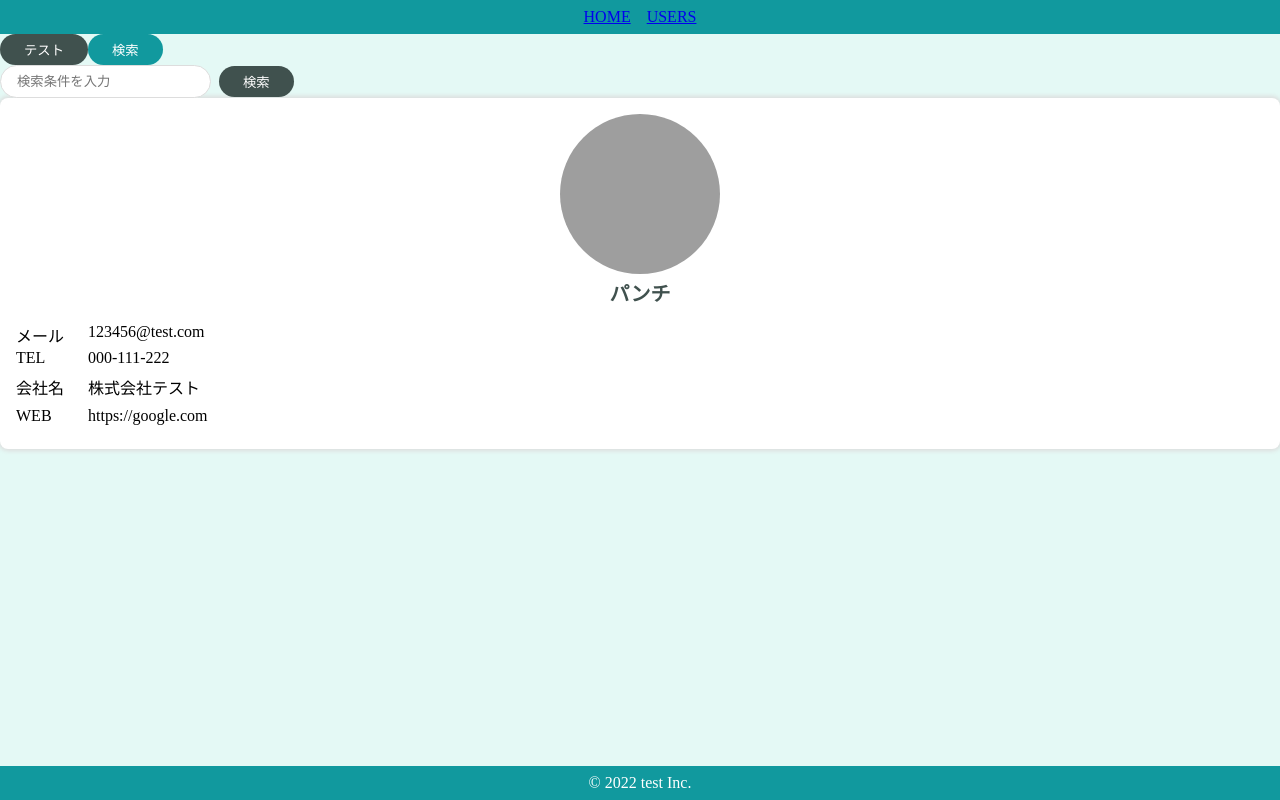
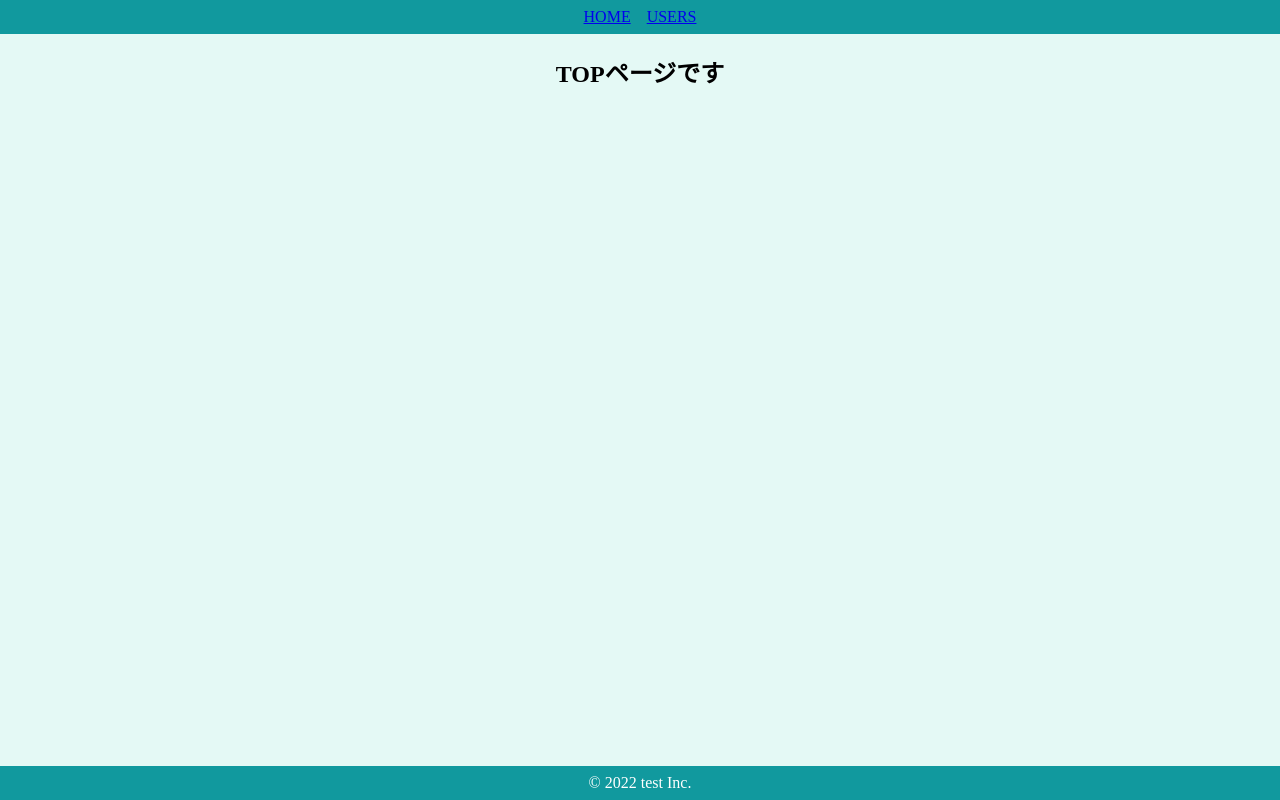
Before and after one commit to otaki0413/Atomic-Design-Practice, a React (Create React App) app: page / in a window 1280 px wide. Built offline with nearby package versions, Linux system fonts and the light colour scheme; grey boxes are pictures that could not be loaded.

Commit message:
Pageの作成

```diff
--- a/src/App.js
+++ b/src/App.js
@@ -1,33 +1,6 @@
-import { BrowserRouter } from 'react-router-dom';
-import { PrimaryButton } from './components/atoms/button/PrimaryButton';
-import { SecondaryButton } from './components/atoms/button/SecondaryButton';
-import { SearchInput } from './components/molecules/SearchInput';
-import { UserCard } from './components/organisms/user/UserCard';
-import { DefaultLayout } from './components/templates/DefaultLayout';
-import { HeaderOnly } from './components/templates/HeaderOnly';
+import { Router } from './router/Router';
 import './styles.css';
 
-const user = {
-  name: 'パンチ',
-  image: 'https://source.unsplash.com/photos/eoqnr8ikwFE',
-  email: '123456@test.com',
-  phone: '000-111-222',
-  company: {
-    name: '株式会社テスト'
-  },
-  website: 'https://google.com'
-};
-
 export default function App() {
-  return (
-    <BrowserRouter>
-      <DefaultLayout>
-        <PrimaryButton>テスト</PrimaryButton>
-        <SecondaryButton>検索</SecondaryButton>
-        <br />
-        <SearchInput />
-        <UserCard user={user} />
-      </DefaultLayout>
-    </BrowserRouter>
-  );
+  return <Router />;
 }
--- /dev/null
+++ b/src/components/pages/Top.jsx
@@ -0,0 +1,13 @@
+import styled from 'styled-components';
+
+export const Top = () => {
+  return (
+    <SContainer>
+      <h2>TOPページです</h2>
+    </SContainer>
+  );
+};
+
+const SContainer = styled.div`
+  text-align: center;
+`;
--- /dev/null
+++ b/src/components/pages/Users.jsx
@@ -0,0 +1,46 @@
+import styled from 'styled-components';
+import { SearchInput } from '../molecules/SearchInput';
+import { UserCard } from '../organisms/user/UserCard';
+
+const users = [...Array(10).keys()].map((val) => {
+  return {
+    id: val,
+    name: `パンチ-${val}`,
+    image: 'https://source.unsplash.com/photos/eoqnr8ikwFE',
+    email: '123456@test.com',
+    phone: '000-111-222',
+    company: {
+      name: '株式会社テスト'
+    },
+    website: 'https://google.com'
+  };
+});
+
+export const Users = () => {
+  return (
+    <SContainer>
+      <h2>ユーザーの一覧</h2>
+      <SearchInput />
+      <SUserArea>
+        {users.map((user) => (
+          <UserCard key={user.id} user={user} />
+        ))}
+      </SUserArea>
+    </SContainer>
+  );
+};
+
+const SContainer = styled.div`
+  display: flex;
+  flex-direction: column;
+  align-items: center;
+  padding: 24px;
+`;
+
+const SUserArea = styled.div`
+  padding-top: 40px;
+  width: 100%;
+  display: grid;
+  grid-template-columns: repeat(auto-fit, minmax(200px, 1fr));
+  grid-gap: 20px;
+`;
--- a/src/components/templates/DefaultLayout.jsx
+++ b/src/components/templates/DefaultLayout.jsx
@@ -3,6 +3,7 @@
 
 export const DefaultLayout = (props) => {
   const { children } = props;
+  console.log(props);
   return (
     <>
       <Header />
--- /dev/null
+++ b/src/router/Router.jsx
@@ -0,0 +1,24 @@
+import { BrowserRouter, Route, Switch } from 'react-router-dom';
+import { Top } from '../components/pages/Top';
+import { Users } from '../components/pages/Users';
+import { DefaultLayout } from '../components/templates/DefaultLayout';
+import { HeaderOnly } from '../components/templates/HeaderOnly';
+
+export const Router = () => {
+  return (
+    <BrowserRouter>
+      <Switch>
+        <Route exact path="/">
+          <DefaultLayout>
+            <Top />
+          </DefaultLayout>
+        </Route>
+        <Route path="/users">
+          <HeaderOnly>
+            <Users />
+          </HeaderOnly>
+        </Route>
+      </Switch>
+    </BrowserRouter>
+  );
+};
```
Also changed, not shown: .codesandbox/workspace.json, 1 other file (tests, documents, lock files or other folders).
